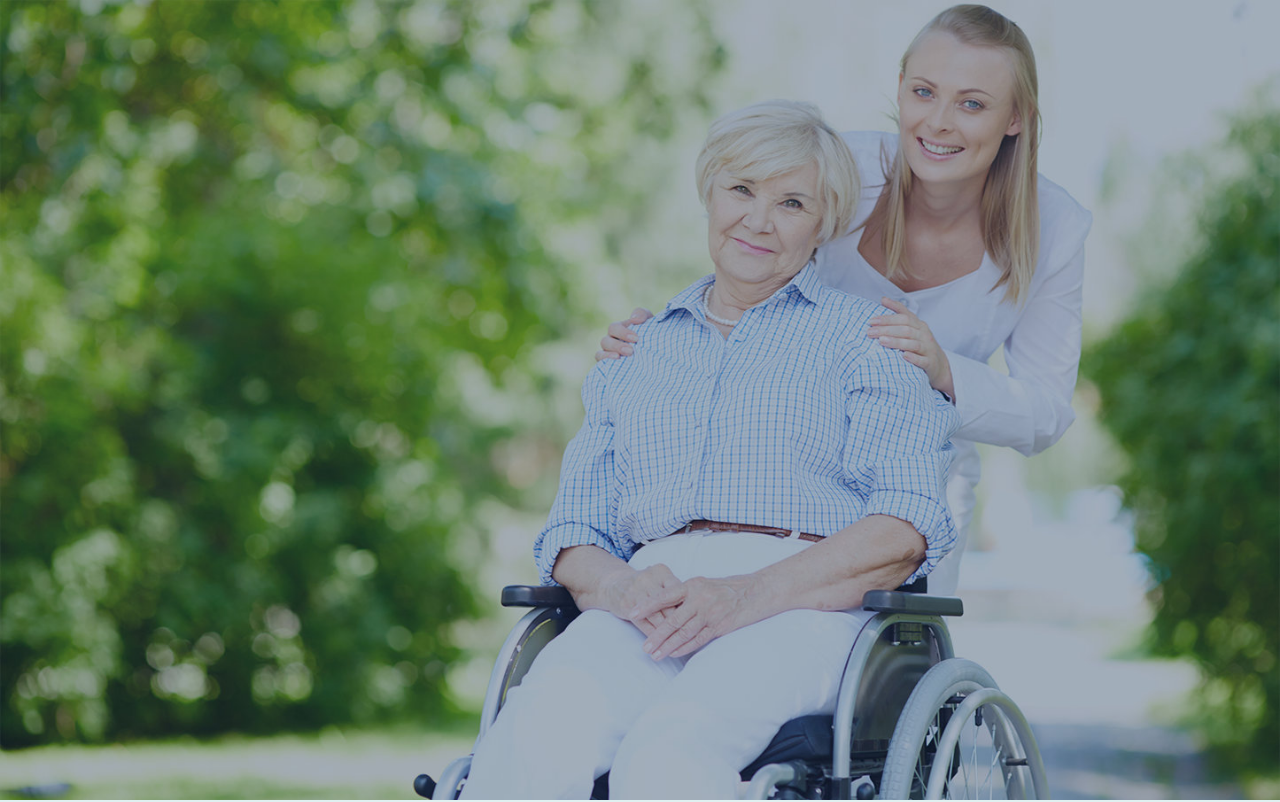
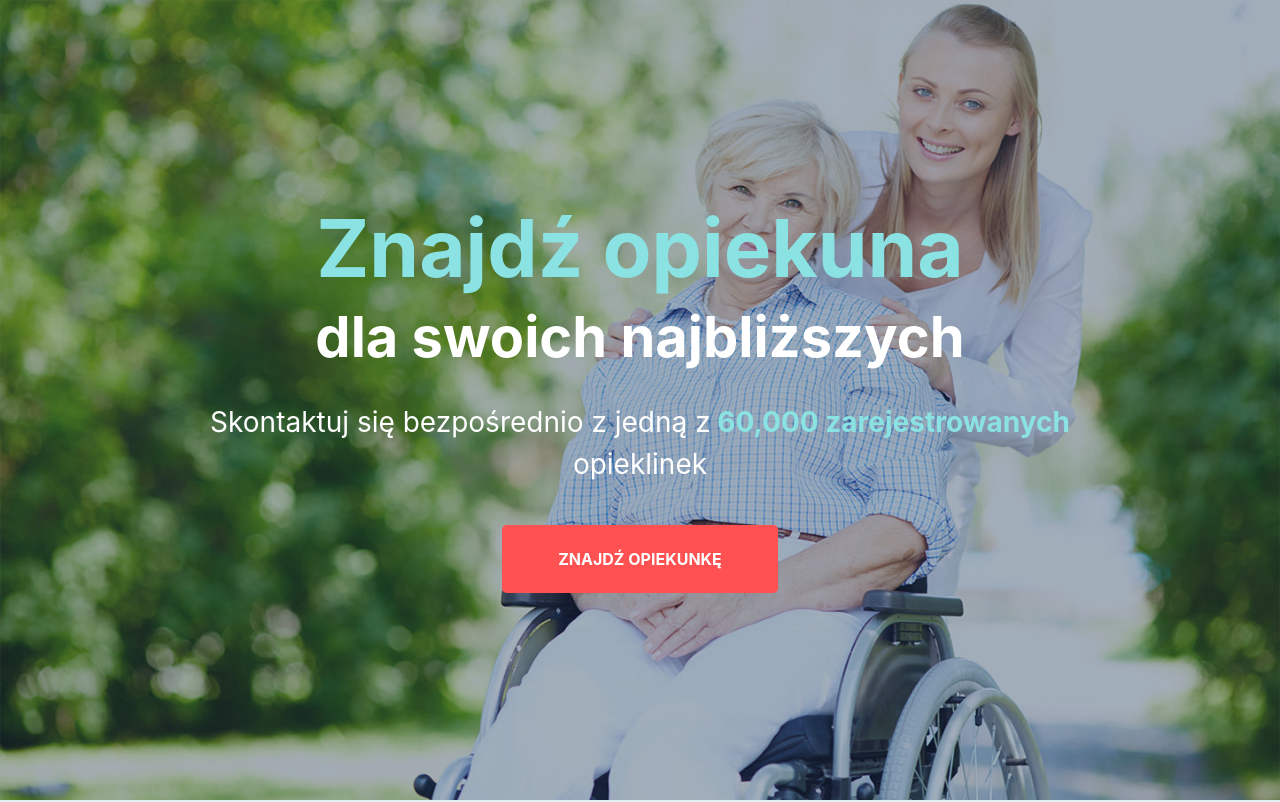
Before and after one commit to AleksandrTkach/Geriana, a React (Create React App) app: page / in a window 1280 px wide. Shown: the top 802 px of the page. Built offline with nearby package versions, Linux system fonts and the light colour scheme.

Commit message:
TopBanner middle

```diff
--- a/src/components/screens/TopBanner.js
+++ b/src/components/screens/TopBanner.js
@@ -2,6 +2,21 @@ import React from 'react';
 
 export default function TopBanner() {
     return (
-        <div className='screen screen_bg-top-banner'/>
+        <section className='screen screen_bg-top-banner top-banner'>
+
+            <h1 className="top-banner__label">
+                <span className="pick-out-text"> Znajdź opiekuna </span>
+                <div> dla swoich najbliższych </div>
+            </h1>
+
+            <p className="top-banner__description">
+                Skontaktuj się bezpośrednio z jedną z
+                <span className="pick-out-text"> 60,000 zarejestrowanych </span>
+                <br/> opieklinek
+            </p>
+
+            <button className="btn btn_lg btn_bg-red"> ZNAJDŹ OPIEKUNKĘ </button>
+
+        </section>
     )
 }
--- a/src/scss/_variables.scss
+++ b/src/scss/_variables.scss
@@ -5,7 +5,10 @@ $container-max-widths: (
         xl: 1440px );
 
 $bg-light: #dff0f0;
+$bg-red: #ff5151;
 
 $bg-light-blue: #66cfcf;
 $bg-middle-blue: #005173;
 $bg-dark-blue: #0b2a37;
+
+$text-blue: #8ae2e2;
--- a/src/scss/index.scss
+++ b/src/scss/index.scss
@@ -1,6 +1,10 @@
 @import "./variables";
 @import "../../node_modules/bootstrap/scss/bootstrap-reboot";
 @import "../../node_modules/bootstrap/scss/bootstrap-grid";
+
+html {
+  font-size: 16px;
+}
 
 body {
   font-family: -apple-system, BlinkMacSystemFont, "Maven Pro", "Segoe UI", "Roboto", "Oxygen",
@@ -8,6 +12,7 @@ body {
   sans-serif;
   -webkit-font-smoothing: antialiased;
   -moz-osx-font-smoothing: grayscale;
+  color: white;
 }
 
 .screen {
@@ -55,3 +60,50 @@ body {
   height: 320px;
   background: $bg-dark-blue;
 }
+
+
+.top-banner {
+  display: flex;
+  flex-direction: column;
+  justify-content: center;
+  align-items: center;
+  text-align: center;
+
+  &__label {
+    font-size: 3.5rem;
+    line-height: 5rem;
+    margin-bottom: 1.5rem;
+
+    span {
+      font-size: 5rem;
+    }
+  }
+
+  &__description {
+    font-size: 1.75rem;
+    margin-bottom: 2.5rem;
+  }
+}
+
+.pick-out-text {
+  color: $text-blue;
+  font-weight: bold;
+}
+
+.btn {
+  background: transparent;
+  border: 0;
+  font-weight: bold;
+  color: white;
+
+  &_lg {
+    padding: 22px 56px;
+    border-radius: 0.3rem;
+  }
+  &_outline {
+    border: 2px solid white;
+  }
+  &_bg-red {
+    background: $bg-red;
+  }
+}
```
